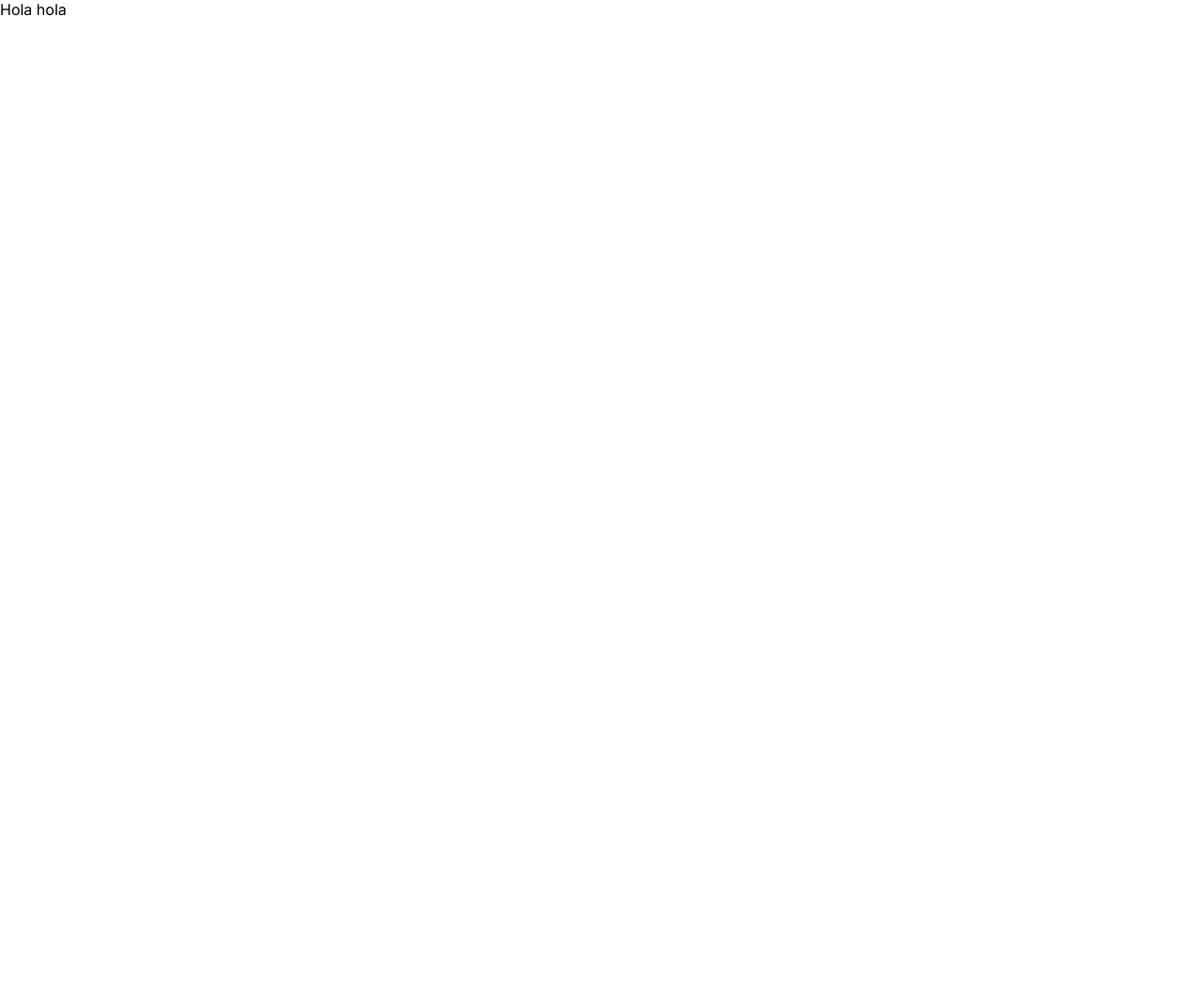
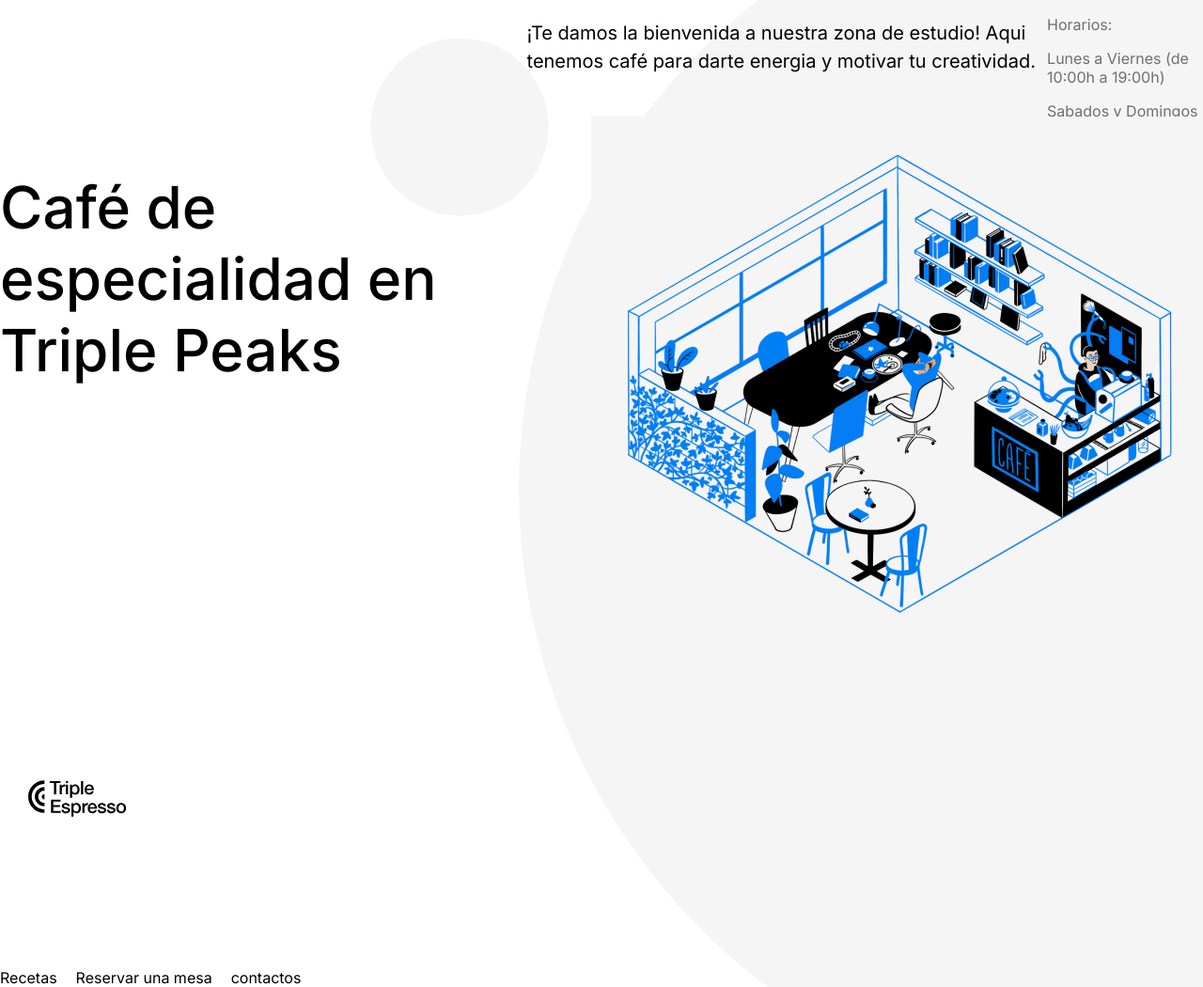
Before and after one commit to YulissaRojas/web_project_coffeeshop, a plain HTML site: page index.html in a window 1280 px wide. Shown: the whole page at 94% size. Before the commit the page ends 800 px from the top, so only its background shows below. Drawn offline with Linux system fonts and the light colour scheme.

Commit message:
Nueva actualizacion de mi proyecto

```diff
--- a/index.html
+++ b/index.html
@@ -19,8 +19,55 @@
   </head>
   <body>
     <div class="page">
-      Hola hola
-      <header class="header"></header>
+      <header class="header">
+        <h1 class="header__title">
+          <span class="header__span-accent">Café de especialidad</span>
+          en Triple Peaks
+        </h1>
+        <p class="header__description">
+          ¡Te damos la bienvenida a nuestra zona de estudio! Aqui tenemos café
+          para darte energia y motivar tu creatividad.
+        </p>
+        <img
+          src="/images/inside_coffee_shop.png"
+          alt="interior de una cafeteria con clientes"
+          class="header__image"
+        />
+        <div class="header__footer">
+          <div class="header__hours">
+            <p class="header__paragraph">Horarios:</p>
+            <p class="header__paragraph">
+              Lunes a Viernes (de 10:00h a 19:00h)
+            </p>
+            <p class="header__paragraph">
+              Sabados y Domingos (de 11:00h a 18:00h)
+            </p>
+          </div>
+          <div class="header__adress">
+            <p class="header__paragraph">
+              Avenida del Exito 200, Ciudad Triple Peaks
+            </p>
+          </div>
+        </div>
+      </header>
+      <nav class="nav">
+        <img
+          src="/images/logo_coffeeshop_dark.svg"
+          alt="Logo de la cafeteria"
+          class="nav__logo"
+        />
+      </nav>
+      <ul class="nav__links">
+        <li>
+          <a class="nav__link" href="#null">Recetas</a>
+        </li>
+        <li>
+          <a class="nav__link" href="#null">Reservar una mesa</a>
+        </li>
+        <li>
+          <a class="nav__link" href="#null">contactos</a>
+        </li>
+      </ul>
       <main class="content">
         <section class="recipes"></section>
         <section class="reservation"></section>
--- a/pages/index.css
+++ b/pages/index.css
@@ -1,4 +1,9 @@
 .page {
+  background-color: #ffffff;
+  background-image: url(/images/background_header.svg);
+  background-repeat: no-repeat;
+  background-position: center;
+  background-size: cover;
   min-width: 1100px;
   max-width: 1600px;
   margin: auto;
@@ -6,3 +11,95 @@
   font-size: 16px;
   line-height: 20px;
 }
+
+.header {
+  display: flex;
+  min-height: 720px;
+  max-height: 800px;
+  height: 100vh;
+}
+
+.header__title {
+  font-size: 62px;
+  line-height: 76px;
+  font-weight: 500;
+  max-width: 709px;
+  margin-top: 183px;
+  left: 80px;
+}
+
+.header__span-accent {
+}
+
+.header__description {
+  font-size: 20px;
+  line-height: 30px;
+  max-width: 683px;
+  top: 28px;
+  left: 80px;
+}
+
+.header__image {
+  position: absolute;
+  display: flex;
+  width: 646px;
+  height: 568px;
+  top: 124px;
+  right: 5px;
+}
+
+.header__footer {
+  color: #6f6f6f;
+}
+
+.header__hours {
+}
+
+.header__adress {
+}
+
+.header__paragraph {
+  right: 80px;
+  bottom: 40px;
+}
+
+.nav {
+  display: flex;
+  justify-content: space-between;
+}
+
+.nav__logo {
+  display: flex;
+  position: relative;
+  width: 105px;
+  height: 39px;
+  left: 30px;
+  top: 30px;
+  margin-bottom: 183px;
+}
+
+.nav__links {
+  display: flex;
+  column-gap: 20px;
+  list-style-type: none;
+  margin: 8px 0 0;
+  padding: 0;
+}
+
+.nav__link {
+  display: flex;
+  color: #000000;
+  text-decoration: none;
+}
+
+.content {
+}
+
+.recipes {
+}
+
+.reservation {
+}
+
+.footer {
+}
```
